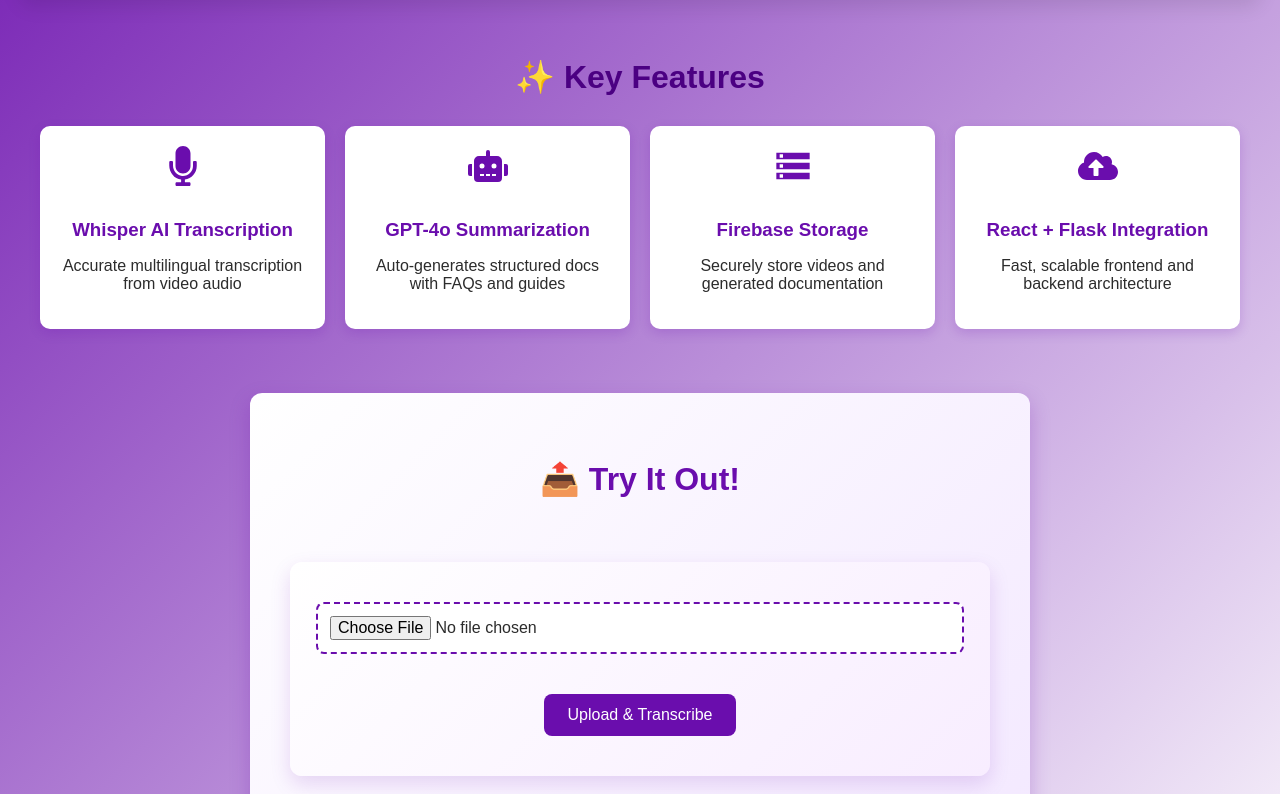
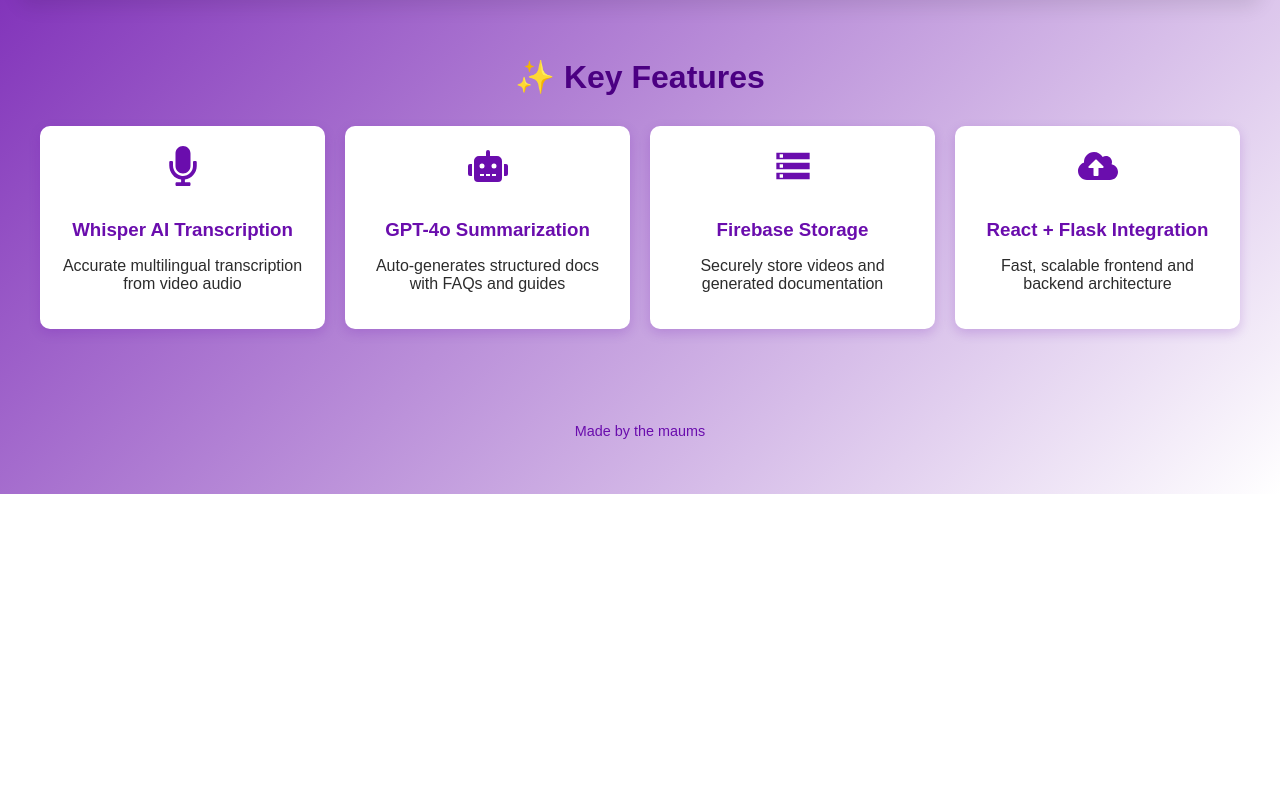
Before and after one commit to Nishanth-5555/VidDocu, a React (Create React App) app in the folder video-doc-genai/: page / in a window 1280 px wide. Shown: the part 346-1140 px from the top of the page. After the commit the page ends 840 px from the top, so only its background shows below. Built offline with nearby package versions, Linux system fonts and the light colour scheme.

Commit message:
Update App.js

```diff
--- a/video-doc-genai/src/App.js
+++ b/video-doc-genai/src/App.js
@@ -1,55 +1,16 @@
 import React from "react";
+import { BrowserRouter as Router, Routes, Route } from "react-router-dom";
 import UploadForm from "./UploadForm";
-import { FaMicrophone, FaRobot, FaCloudUploadAlt } from "react-icons/fa";
-import { MdStorage } from "react-icons/md";
-import "./App.css"; // Or wherever your stylesheet lives
-
+import Home from "./Home";
 
 function App() {
   return (
-    <div className="main">
-      <header className="hero">
-        <h1>🎥 Video to Documentation Converter</h1>
-        <p>Transform product demos into structured, searchable knowledge using GenAI</p>
-        <button className="cta-btn">Try It Now</button>
-      </header>
-
-      <section className="features">
-        <h2>✨ Key Features</h2>
-        <div className="feature-grid">
-          <div className="feature-card">
-            <FaMicrophone className="icon" />
-            <h3>Whisper AI Transcription</h3>
-            <p>Accurate multilingual transcription from video audio</p>
-          </div>
-          <div className="feature-card">
-            <FaRobot className="icon" />
-            <h3>GPT-4o Summarization</h3>
-            <p>Auto-generates structured docs with FAQs and guides</p>
-          </div>
-          <div className="feature-card">
-            <MdStorage className="icon" />
-            <h3>Firebase Storage</h3>
-            <p>Securely store videos and generated documentation</p>
-          </div>
-          <div className="feature-card">
-            <FaCloudUploadAlt className="icon" />
-            <h3>React + Flask Integration</h3>
-            <p>Fast, scalable frontend and backend architecture</p>
-          </div>
-        </div>
-      </section>
-
-      {/* 🔽 Add the UploadForm component here */}
-      <section className="upload-section">
-        <h2>📤 Try It Out!</h2>
-        <UploadForm />
-      </section>
-
-      <footer className="footer">
-        <p>Made by the maums</p>
-      </footer>
-    </div>
+    <Router>
+      <Routes>
+        <Route path="/" element={<Home />} />
+        <Route path="/upload" element={<UploadForm />} />
+      </Routes>
+    </Router>
   );
 }
 
```
